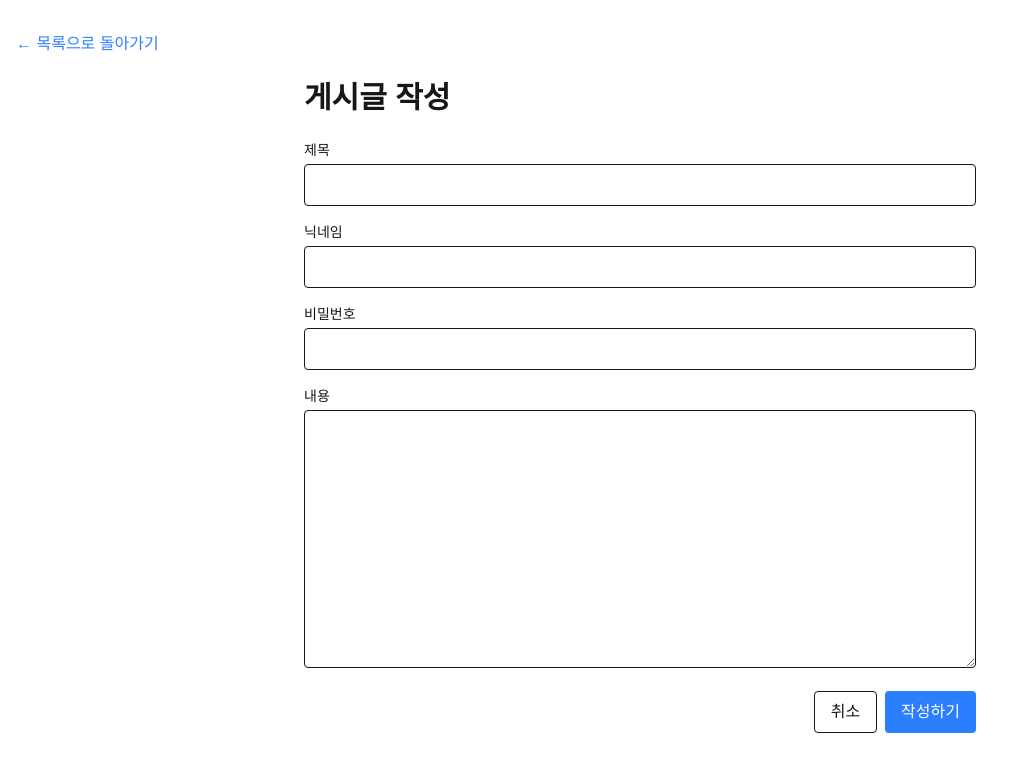
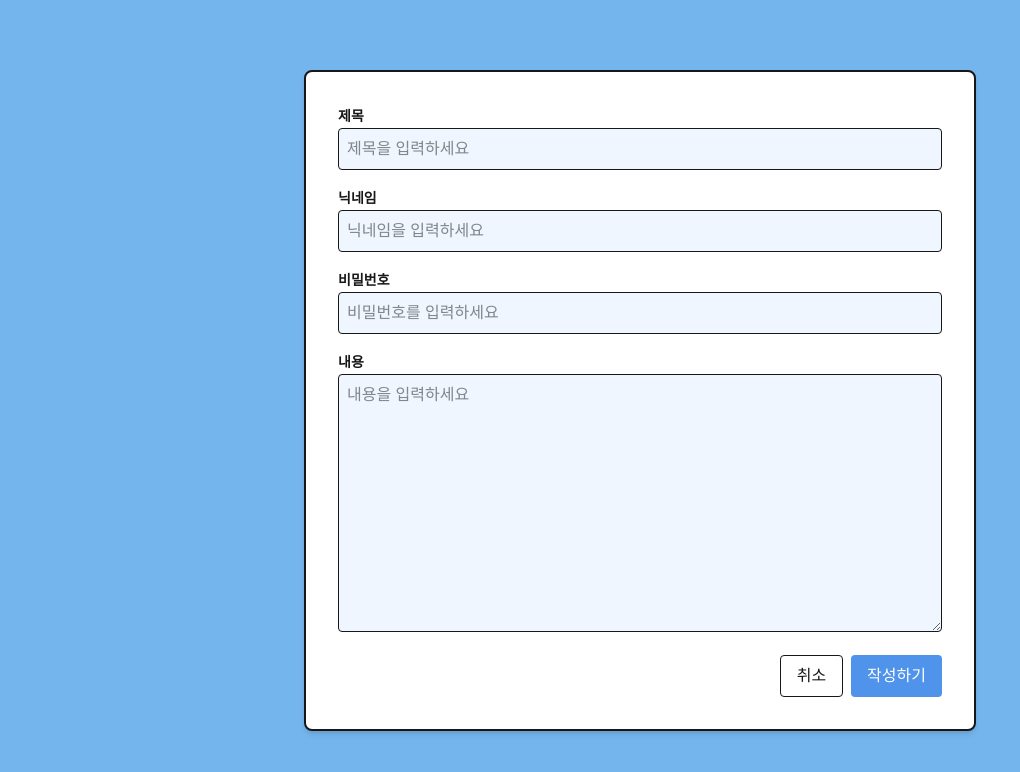
Before and after one commit to qna-board-challenge/C-FINAL-FE, a Next.js app: page /write in a window 1280 px wide. Shown: the top 772 px of the page, without its empty margins (0-1020 px from the left). Built offline with nearby package versions, Linux system fonts and the light colour scheme.

Commit message:
feat : 코드 파일 수정

```diff
--- a/package.json
+++ b/package.json
@@ -18,7 +18,7 @@
     "@eslint/eslintrc": "^3",
     "@tailwindcss/postcss": "^4.1.7",
     "@types/node": "^20",
-    "@types/react": "^19",
+    "@types/react": "^19.1.6",
     "@types/react-dom": "^19",
     "eslint": "^9",
     "eslint-config-next": "15.1.8",
--- a/src/app/write/page.tsx
+++ b/src/app/write/page.tsx
@@ -1,10 +1,12 @@
-'use client';
+"use client";
 
-import { useState, useEffect } from 'react';
-import { useRouter, useSearchParams } from 'next/navigation';
-import Link from 'next/link';
+import { useEffect } from "react";
+import { useRouter, useSearchParams } from "next/navigation";
 
-interface PostForm {
+import Link from "next/link";
+import { useForm } from "react-hook-form";
+
+interface PostData {
   title: string;
   author: string;
   password: string;
@@ -12,122 +14,108 @@ interface PostForm {
 }
 
 export default function Write() {
-  const router = useRouter();
   const searchParams = useSearchParams();
-  const postId = searchParams.get('id');
+  const postId = searchParams.get("id");
   const isEdit = !!postId;
 
-  const [form, setForm] = useState<PostForm>({
-    title: '',
-    author: '',
-    password: '',
-    content: '',
-  });
+  const router = useRouter();
+
+  const {
+    register,
+    handleSubmit,
+    setValue,
+    formState: { errors },
+  } = useForm<PostData>();
 
   useEffect(() => {
     if (isEdit) {
-      // 수정 시 기존 게시글 데이터 가져오기
-      // 임시 데이터 (나중에 API 연동 시 제거)
-      setForm({
-        title: '기존 게시글 제목',
-        author: '기존 작성자',
-        password: '',
-        content: '기존 게시글 내용',
-      });
+      setValue("title", "기존 게시글 제목");
+      setValue("author", "기존 작성자");
+      setValue("password", "");
+      setValue("content", "기존 게시글 내용");
     }
-  }, [isEdit]);
+  }, [isEdit, setValue]);
 
-  const handleSubmit = (e: React.FormEvent) => {
-    e.preventDefault();
-    // 게시글 작성/수정 로직 구현
-    router.push('/');
-  };
+  const onSubmit = (data: PostData) => {
+    console.log("제출 데이터:", data);
+    // TODO: API 요청 처리 (axios.post 또는 axios.put)
 
-  const handleChange = (
-    e: React.ChangeEvent<HTMLInputElement | HTMLTextAreaElement>
-  ) => {
-    const { name, value } = e.target;
-    setForm((prev) => ({
-      ...prev,
-      [name]: value,
-    }));
+
+    router.push("/");
   };
 
   return (
-    <main className="container mx-auto px-4 py-8">
-      <div className="mb-6">
-        <Link href="/" className="text-blue-500 hover:underline">
-          ← 목록으로 돌아가기
-        </Link>
-      </div>
-
-      <form onSubmit={handleSubmit} className="max-w-2xl mx-auto">
-        <h1 className="text-3xl font-bold mb-6">
-          {isEdit ? '게시글 수정' : '게시글 작성'}
-        </h1>
+    <main className="min-h-screen bg-[rgb(117,181,237)] flex items-center justify-center px-4 py-8">
+      <form
+        onSubmit={handleSubmit(onSubmit)}
+        className="w-full max-w-2xl bg-white border-2 border-[rgb(0, 0, 0)] rounded-lg p-8 shadow-md"
+      >
 
         <div className="space-y-4">
           <div>
-            <label htmlFor="title" className="block text-sm font-medium mb-1">
+            <label htmlFor="title" className="text-sm font-semibold mb-1">
               제목
             </label>
             <input
-              type="text"
               id="title"
-              name="title"
-              value={form.title}
-              onChange={handleChange}
-              className="w-full p-2 border rounded"
-              required
+              placeholder="제목을 입력하세요"
+              {...register("title", { required: true })}
+              className="w-full p-2 border rounded bg-[rgb(239,246,255)]"
             />
+            {errors.title && (
+              <p className="text-red-500 text-sm mt-1">제목을 입력해주세요.</p>
+            )}
           </div>
 
           <div>
-            <label htmlFor="author" className="block text-sm font-medium mb-1">
+            <label htmlFor="author" className="text-sm font-semibold mb-1">
               닉네임
             </label>
             <input
-              type="text"
               id="author"
-              name="author"
-              value={form.author}
-              onChange={handleChange}
-              className="w-full p-2 border rounded"
-              required
+              placeholder="닉네임을 입력하세요"
+              {...register("author", { required: true })}
+              className="w-full p-2 border rounded bg-[rgb(239,246,255)]"
             />
+            {errors.author && (
+              <p className="text-red-500 text-sm mt-1">
+                닉네임을 입력해주세요.
+              </p>
+            )}
           </div>
 
           <div>
-            <label
-              htmlFor="password"
-              className="block text-sm font-medium mb-1"
-            >
+            <label htmlFor="password" className="text-sm font-semibold mb-1">
               비밀번호
             </label>
             <input
               type="password"
               id="password"
-              name="password"
-              value={form.password}
-              onChange={handleChange}
-              className="w-full p-2 border rounded"
-              required
+              placeholder="비밀번호를 입력하세요"
+              {...register("password", { required: true })}
+              className="w-full p-2 border rounded bg-[rgb(239,246,255)]"
             />
+            {errors.password && (
+              <p className="text-red-500 text-sm mt-1">
+                비밀번호를 입력해주세요.
+              </p>
+            )}
           </div>
 
           <div>
-            <label htmlFor="content" className="block text-sm font-medium mb-1">
+            <label htmlFor="content" className="text-sm font-semibold mb-1">
               내용
             </label>
             <textarea
               id="content"
-              name="content"
-              value={form.content}
-              onChange={handleChange}
-              className="w-full p-2 border rounded"
+              placeholder="내용을 입력하세요"
               rows={10}
-              required
+              {...register("content", { required: true })}
+              className="w-full p-2 border rounded bg-[rgb(239,246,255)]"
             />
+            {errors.content && (
+              <p className="text-red-500 text-sm mt-1">내용을 입력해주세요.</p>
+            )}
           </div>
 
           <div className="flex justify-end space-x-2">
@@ -139,9 +127,9 @@ export default function Write() {
             </Link>
             <button
               type="submit"
-              className="bg-blue-500 text-white px-4 py-2 rounded hover:bg-blue-600"
+              className="bg-[rgb(80,147,234)] text-white px-4 py-2 rounded hover:bg-[rgb(44,120,221)]"
             >
-              {isEdit ? '수정하기' : '작성하기'}
+              {isEdit ? "수정하기" : "작성하기"}
             </button>
           </div>
         </div>
```
Also changed, not shown: 1 other file (tests, documents, lock files or other folders).
